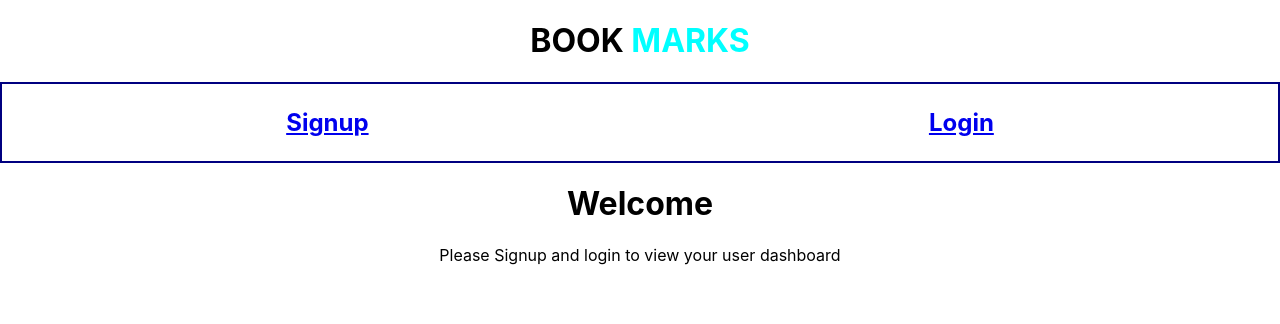
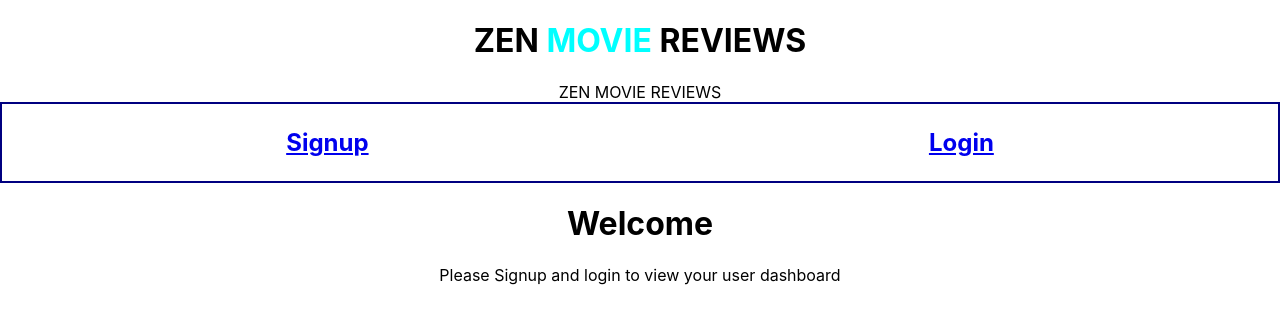
Before and after one commit to chingmm/movie-review-frontend, a React (Create React App) app: page / in a window 1280 px wide. Shown: the top 324 px of the page. Built offline with nearby package versions, Linux system fonts and the light colour scheme.

Commit message:
minimal changes

```diff
--- a/src/App.css
+++ b/src/App.css
@@ -1,3 +1,4 @@
+
 .App {
   text-align: center;
 }
--- a/src/App.js
+++ b/src/App.js
@@ -4,7 +4,7 @@ import Header from "./components/Header"
 import Signup from "./pages/signup"
 import Login from "./pages/login"
 import Home from "./pages/home"
-import Dashboard from "./pages/dashboard"
+import Dashboard from "./pages/AuthLP"
 
 import {Route, Link, Switch} from "react-router-dom"
 import './App.css';
@@ -31,7 +31,7 @@ function App() {
     <GlobalCtx.Provider value = {{gState, setGState}} >
     <div className="App">
       <Link to = "/">
-      <h1>BOOK <span>MARKS </span></h1> </Link>
+      <h1>ZEN <span>MOVIE </span>REVIEWS</h1> </Link>
       <Header/>
       <main>
         <Switch>
--- a/src/components/Header.js
+++ b/src/components/Header.js
@@ -11,13 +11,15 @@ const Header = (props) => {
         setGState({...gState, token: null})
     }}   >Logout</h2></Link>)
 
-    return ( <nav>
-        <Link to="/signup"><h2>Signup</h2></Link>
-        <Link to="/login"><h2> Login</h2></Link>
-        {gState.token ? logout : null}
-
-
-    </nav>
+    return (
+     <>
+        <div>ZEN MOVIE REVIEWS</div>
+        <nav>
+            <Link to="/signup"><h2>Signup</h2></Link>
+            <Link to="/login"><h2> Login</h2></Link>
+            {gState.token ? logout : null}
+        </nav>
+    </>
     )}
 
 export default Header
--- a/src/pages/home.js
+++ b/src/pages/home.js
@@ -1,12 +1,6 @@
 import React from "react"
 
 const Home = (props) => {
-
-
-
-
-
-
 
     return (
         <div>
```
Also changed, not shown: src/pages/AuthLP.js (renamed from src/pages/dashboard.js), 1 other file (tests, documents, lock files or other folders).
